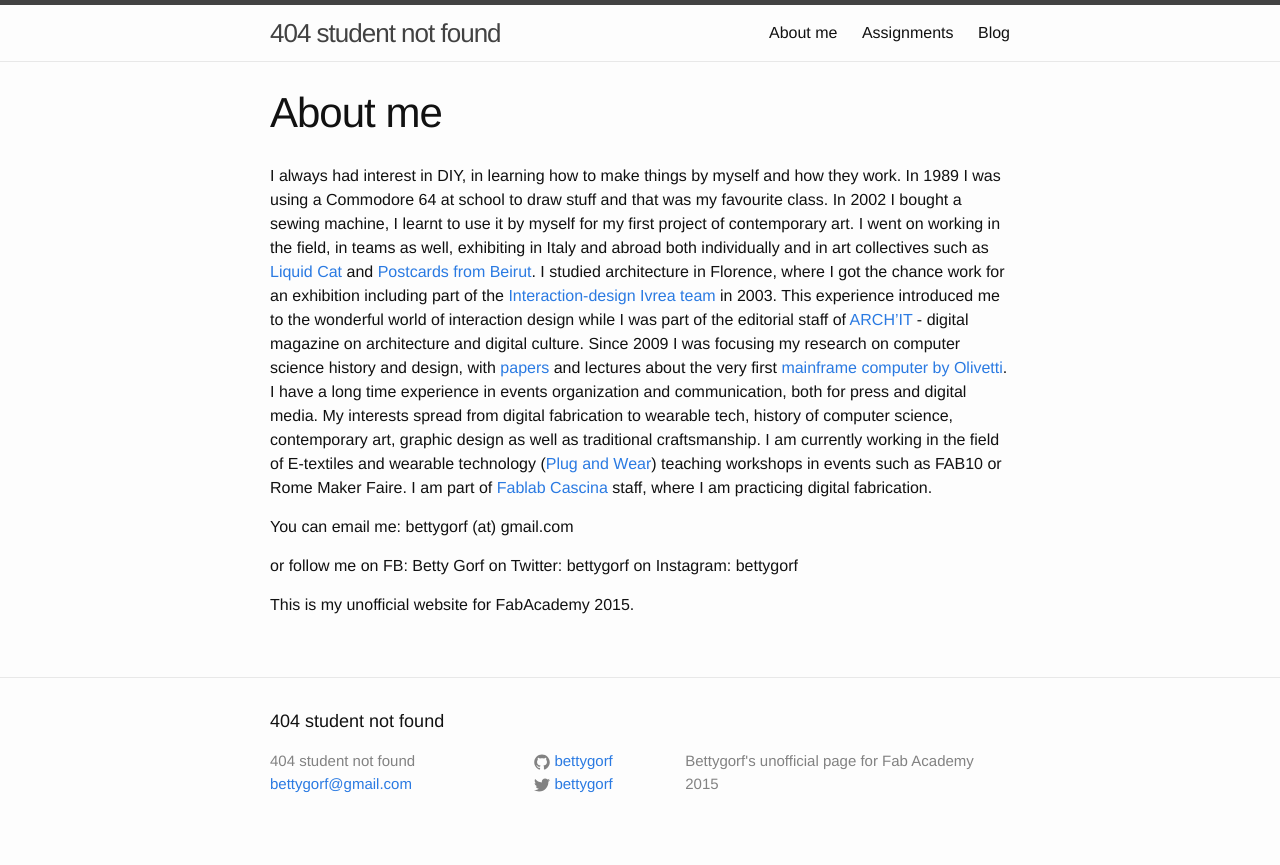
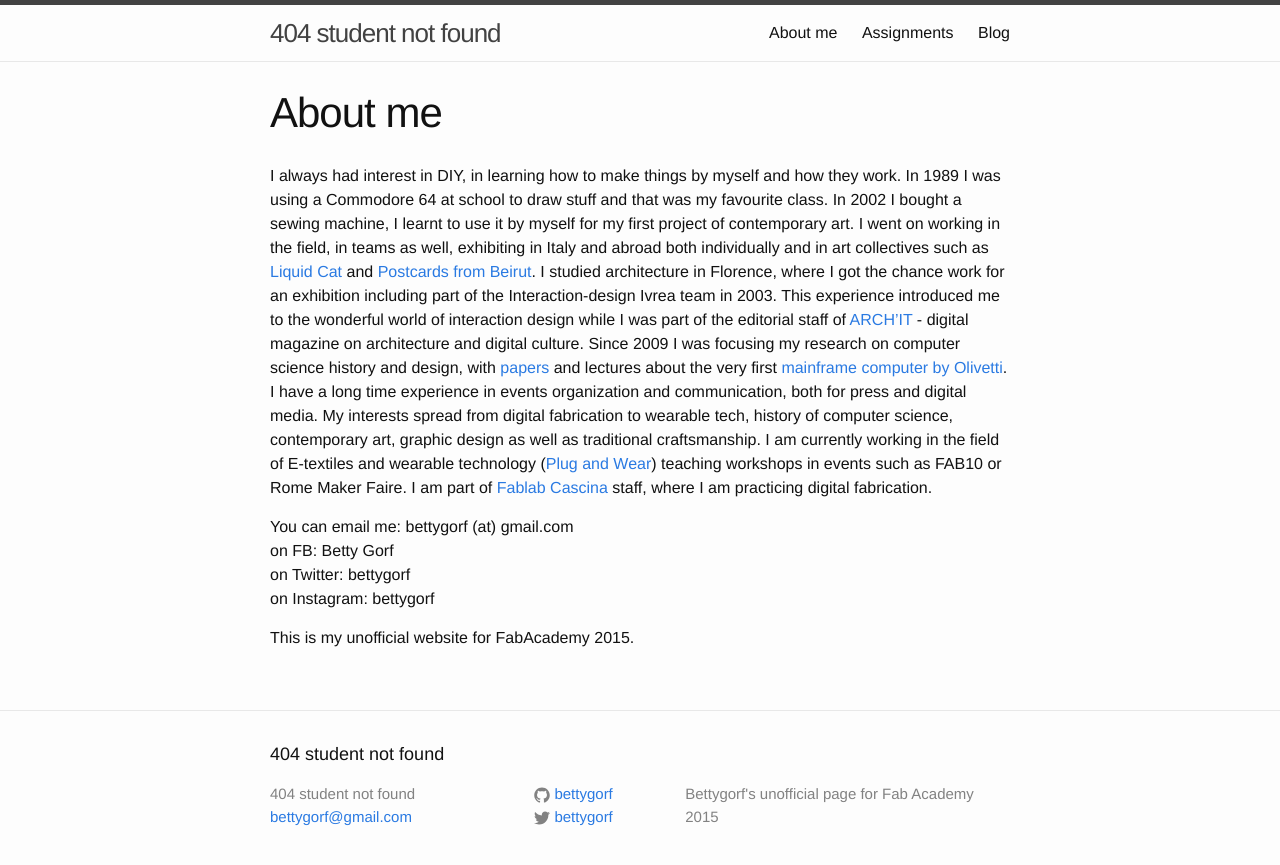
Before and after one commit to bettygorf/bettygorf, a Jekyll site: the page built from about.md, in a window 1280 px wide. Shown: the top 865 px of the page. Built offline with Jekyll 4.4.1, drawn with Linux system fonts in a browser that asks for light colours.

Commit message:
bettygorf

```diff
--- a/about.md
+++ b/about.md
@@ -6,12 +6,10 @@ permalink: /about/
 
 I always had interest in DIY, in learning how to make things by myself and how they work.
 In 1989 I was using a Commodore 64 at school to draw stuff and that was my favourite class. In 2002 I bought a sewing machine, I learnt to use it by myself for my first project of contemporary art. I went on working in the field, in teams as well, exhibiting in Italy and abroad both individually and in art collectives such as [Liquid Cat](http://www.liquidcat.org) and [Postcards from Beirut](http://www.postcardsfrombeirut.org).
-I studied architecture in Florence, where I got the chance work for an exhibition including part of the [Interaction-design Ivrea team](https://interactionivrea.org) in 2003. This experience introduced me to the wonderful world of interaction design while I was part of the editorial staff of [ARCH’IT](http://architettura.it) - digital magazine on architecture and digital culture. Since 2009 I was focusing my research on computer science history and design, with [papers](http://hapoc2013.sciencesconf.org/26754) and lectures about the very first [mainframe computer by Olivetti](http://www.aisdesign.org/aisd/ettore-sottsass-jr-e-il-design-dei-primi-computer-olivetti). I have a long time experience in events organization and communication, both for press and digital media.
+I studied architecture in Florence, where I got the chance work for an exhibition including part of the Interaction-design Ivrea team in 2003. This experience introduced me to the wonderful world of interaction design while I was part of the editorial staff of [ARCH’IT](http://architettura.it) - digital magazine on architecture and digital culture. Since 2009 I was focusing my research on computer science history and design, with [papers](http://hapoc2013.sciencesconf.org/26754) and lectures about the very first [mainframe computer by Olivetti](http://www.aisdesign.org/aisd/ettore-sottsass-jr-e-il-design-dei-primi-computer-olivetti). I have a long time experience in events organization and communication, both for press and digital media.
 My interests spread from digital fabrication to wearable tech, history of computer science, contemporary art, graphic design as well as traditional craftsmanship. I am currently working in the field of E-textiles and wearable technology ([Plug and Wear](http://www.plugandwear.com)) teaching workshops in events such as FAB10 or Rome Maker Faire. I am part of [Fablab Cascina](http://www.fablabcascina.org) staff, where I am practicing digital fabrication.
 
 You can email me: bettygorf (at) gmail.com
-
-or follow me
 on FB: Betty Gorf
 on Twitter: bettygorf
 on Instagram: bettygorf
```
